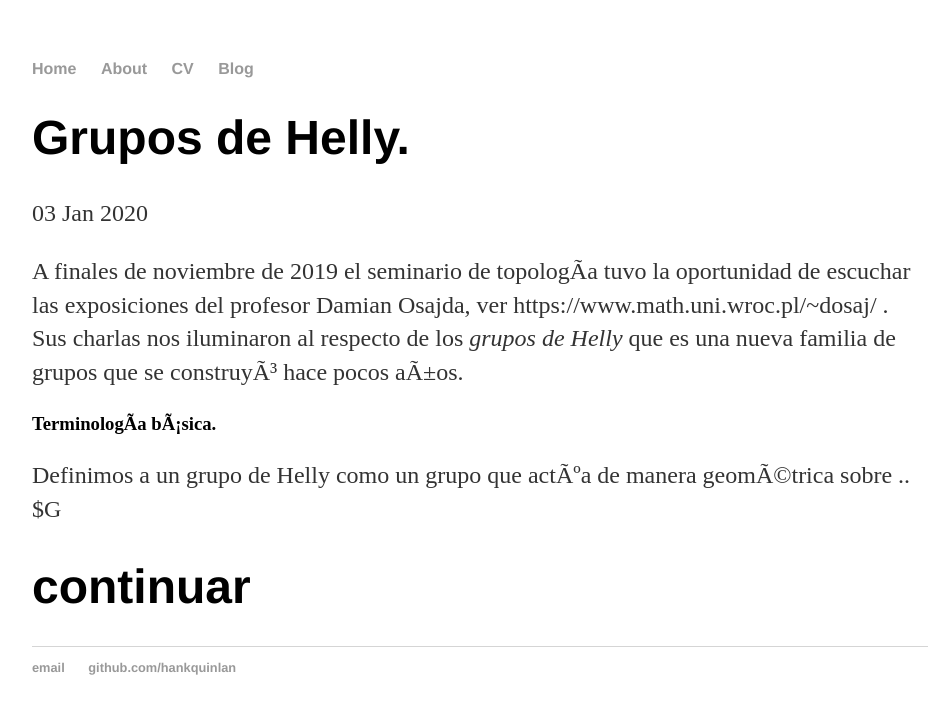
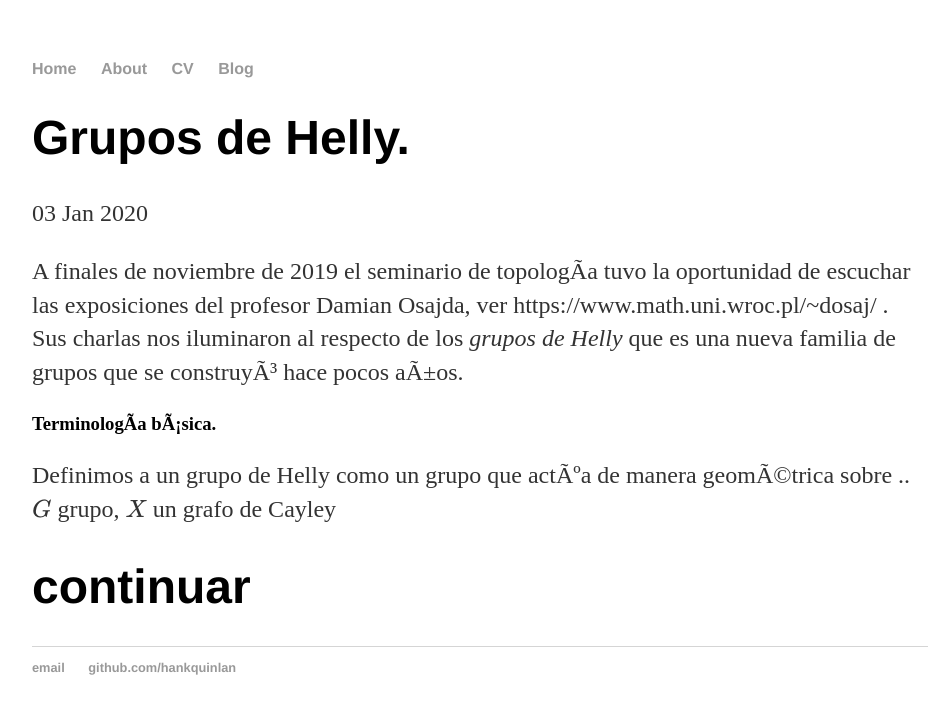
Before and after one commit to leolerena/leolerena.github.io, a Jekyll site: the page built from _posts/2020-01-03-primer-post.md, in a window 1280 px wide. Shown: the top 714 px of the page, without its empty margins (160-1102 px from the left). Built offline with Jekyll 4.4.1, drawn with Linux system fonts in a browser that asks for light colours; formulas are drawn with MathJax 3; a script that is not in the unit is left out.

Commit message:
Update 2020-01-03-primer-post.md

```diff
--- a/_posts/2020-01-03-primer-post.md
+++ b/_posts/2020-01-03-primer-post.md
@@ -11,5 +11,5 @@ A finales de noviembre de 2019 el seminario de topología tuvo la oportunidad de
 ### Terminología básica.
 
 Definimos a un grupo de Helly como un grupo que actúa de manera geométrica sobre ..
-$G
+$G$ grupo, $X$ un grafo de Cayley
 # continuar
```
